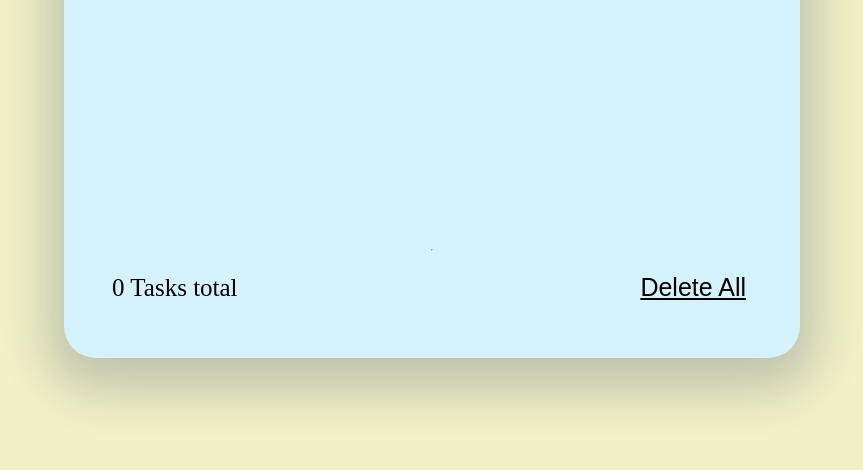
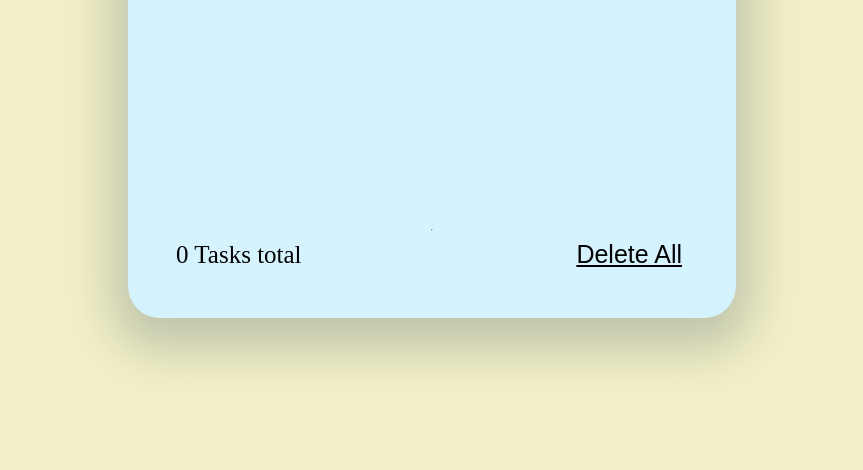
Before and after one commit to Yazan-ys202110319/To-Do-List, a plain HTML site: page index.html in a window 1280 px wide. Shown: the part 330-800 px from the top of the page, without its empty margins (208-1071 px from the left). Drawn offline with Linux system fonts and the light colour scheme.

Commit message:
Update style.css

```diff
--- a/style.css
+++ b/style.css
@@ -45,8 +45,8 @@ h2, p {
     border-radius: 32px;
     background: #d5f3fe;
     padding: 48px;
-    height: 60%;
-    width: 50%;
+    height: 50%;
+    width: 40%;
     box-shadow: 0 16px 48px 16px rgba(0, 23, 71, 0.20);
 }
 
```
